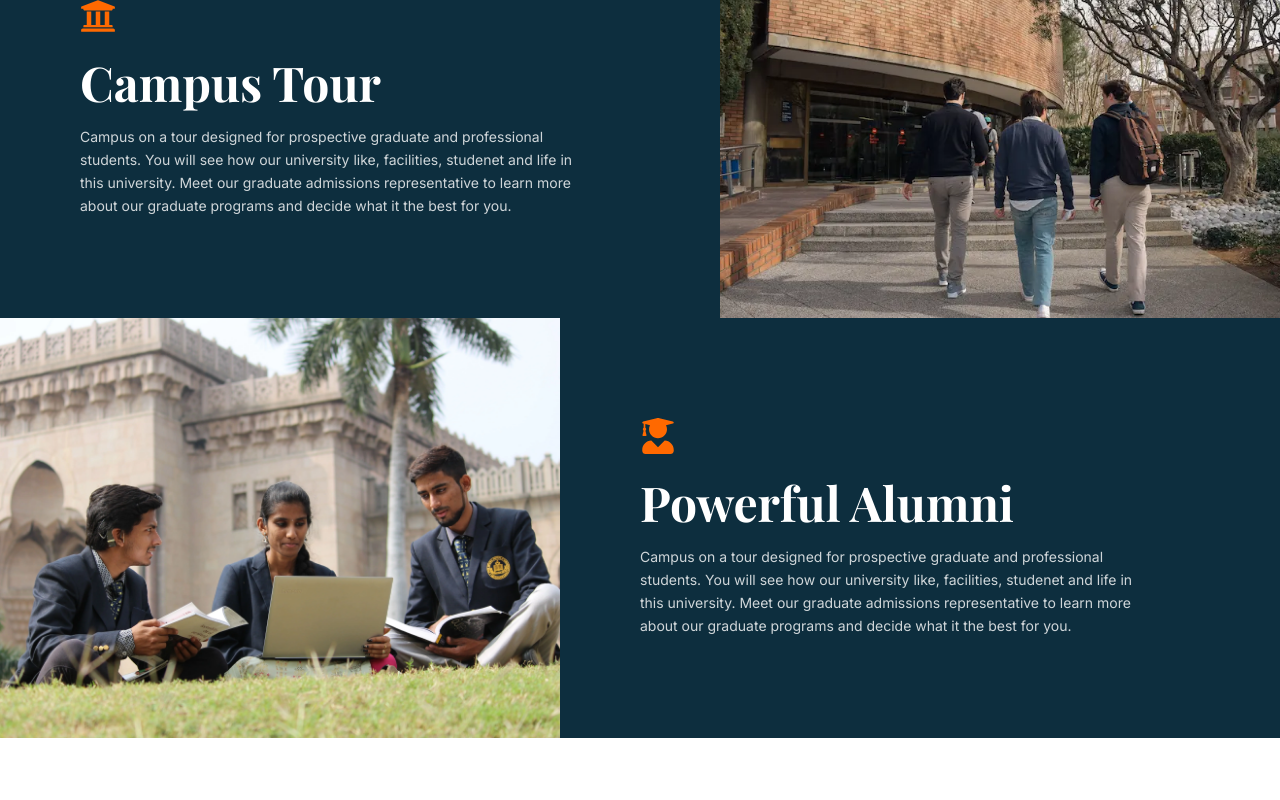
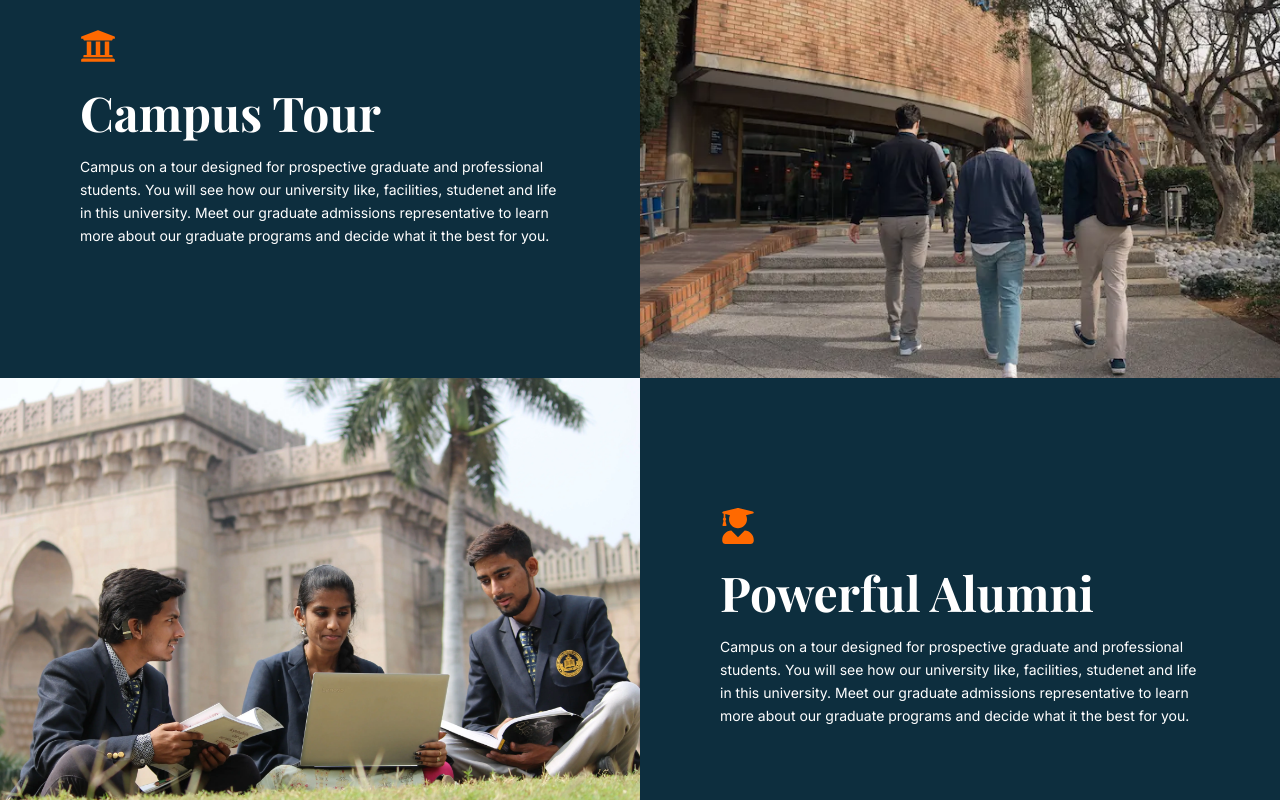
Before and after one commit to almahmud-dev/qeducato-platform, a Next.js app: page /about in a window 1280 px wide. Shown: the part 2200-3000 px from the top of the page. Built offline with nearby package versions, Linux system fonts and the light colour scheme; a web font is replaced by a local one.

Commit message:
fix: CampusSections equal width and image fill with fixed height

```diff
--- a/src/components/about/CampusSections.jsx
+++ b/src/components/about/CampusSections.jsx
@@ -11,30 +11,58 @@ export default function CampusSections() {
   return (
     <div>
       {campusSectionsData.map((section) => (
-        <div key={section.id} className="flex flex-col lg:flex-row" style={{ minHeight: "420px" }}>
+        <div
+          key={section.id}
+          className="flex flex-col lg:flex-row"
+          style={{ minHeight: "480px" }}
+        >
           {section.imagePosition === "right" ? (
             <>
-              <div className="flex-1 flex items-center px-20 py-16" style={{ backgroundColor: "#0d2e3e" }}>
-                <div className="max-w-lg">
+              {/* Left: Content */}
+              <div
+                className="w-full lg:w-1/2 flex items-center px-20 py-16"
+                style={{ backgroundColor: "#0d2e3e" }}
+              >
+                <div>
                   <div className="mb-6">{iconMap[section.icon]}</div>
                   <h2 className="text-5xl font-bold text-white mb-5">{section.title}</h2>
-                  <p className="text-sm text-white/80 leading-relaxed">{section.description}</p>
+                  <p className="text-sm text-white leading-relaxed">{section.description}</p>
                 </div>
               </div>
-              <div className="relative flex-1 min-h-80">
-                <Image src={section.image} alt={section.title} fill className="object-cover" />
+
+              {/* Right: Image */}
+              <div className="w-full lg:w-1/2 relative" style={{ minHeight: "480px" }}>
+                <Image
+                  src={section.image}
+                  alt={section.title}
+                  fill
+                  className="object-cover"
+                  sizes="50vw"
+                />
               </div>
             </>
           ) : (
             <>
-              <div className="relative flex-1 min-h-80">
-                <Image src={section.image} alt={section.title} fill className="object-cover" />
+              {/* Left: Image */}
+              <div className="w-full lg:w-1/2 relative" style={{ minHeight: "480px" }}>
+                <Image
+                  src={section.image}
+                  alt={section.title}
+                  fill
+                  className="object-cover"
+                  sizes="50vw"
+                />
               </div>
-              <div className="flex-1 flex items-center px-20 py-16" style={{ backgroundColor: "#0d2e3e" }}>
-                <div className="max-w-lg">
+
+              {/* Right: Content */}
+              <div
+                className="w-full lg:w-1/2 flex items-center px-20 py-16"
+                style={{ backgroundColor: "#0d2e3e" }}
+              >
+                <div>
                   <div className="mb-6">{iconMap[section.icon]}</div>
                   <h2 className="text-5xl font-bold text-white mb-5">{section.title}</h2>
-                  <p className="text-sm text-white/80 leading-relaxed">{section.description}</p>
+                  <p className="text-sm text-white leading-relaxed">{section.description}</p>
                 </div>
               </div>
             </>
```
